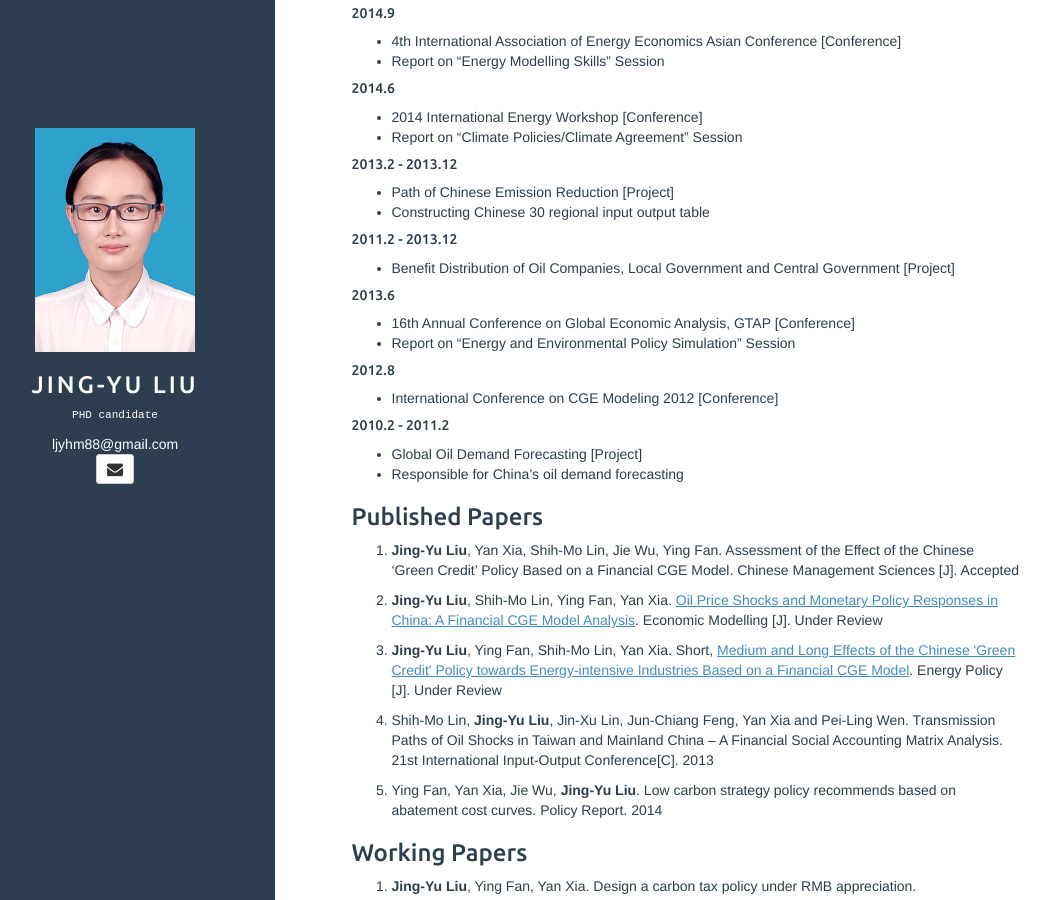
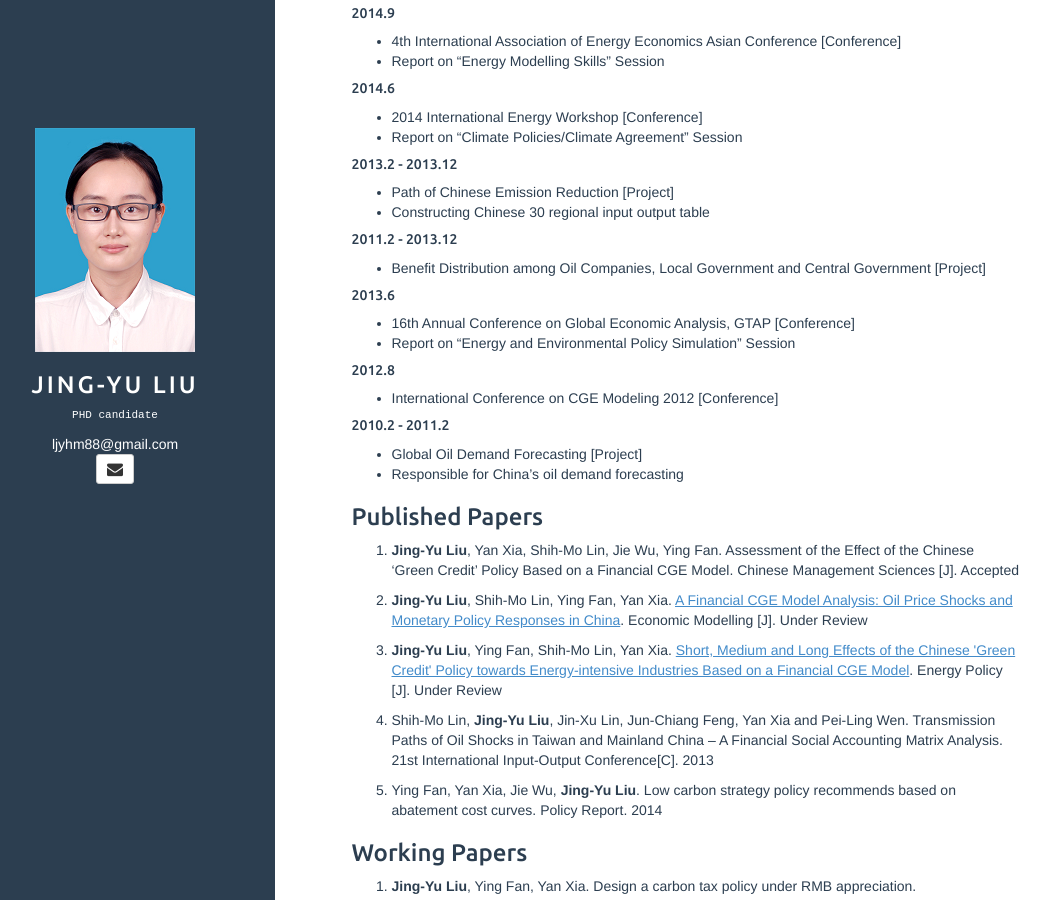
Before and after one commit to ljyhm/ljyhm.github.io, a Jekyll site: the page built from _posts/2015-01-03-Resume.md, in a window 1280 px wide and 900 px high, scrolled down 579 px. Shown: the whole window, without its empty margins (45-1095 px from the left). Built offline with Jekyll 4.4.1, drawn with Linux system fonts in a browser that asks for light colours.

Commit message:
change words

```diff
--- a/_posts/2015-01-03-Resume.md
+++ b/_posts/2015-01-03-Resume.md
@@ -41,7 +41,7 @@ fullview: true
   - Constructing Chinese 30 regional input output table
 
 #####  2011.2 - 2013.12
-  - Benefit Distribution of Oil Companies, Local Government and Central Government [Project]
+  - Benefit Distribution among Oil Companies, Local Government and Central Government [Project]
 
 #####  2013.6
   - 16th Annual Conference on Global Economic Analysis, GTAP [Conference]
@@ -58,9 +58,9 @@ fullview: true
 ### Published Papers
 1.	**Jing-Yu Liu**, Yan Xia, Shih-Mo Lin, Jie Wu, Ying Fan. Assessment of the Effect of the Chinese 'Green Credit' Policy Based on a Financial CGE Model. Chinese Management Sciences [J]. Accepted
 
-2.	**Jing-Yu Liu**, Shih-Mo Lin, Ying Fan, Yan Xia. [<u>Oil Price Shocks and Monetary Policy Responses in China: A Financial CGE Model Analysis</u>](assets/media/1.pdf). Economic Modelling [J]. Under Review
+2.	**Jing-Yu Liu**, Shih-Mo Lin, Ying Fan, Yan Xia. [<u> A Financial CGE Model Analysis: Oil Price Shocks and Monetary Policy Responses in China</u>](assets/media/1.pdf). Economic Modelling [J]. Under Review
 
-3.	**Jing-Yu Liu**, Ying Fan, Shih-Mo Lin, Yan Xia. Short, [<u>Medium and Long Effects of the Chinese 'Green Credit' Policy towards Energy-intensive Industries Based on a Financial CGE Model</u>](assets/media/2.pdf). Energy Policy [J]. Under Review
+3.	**Jing-Yu Liu**, Ying Fan, Shih-Mo Lin, Yan Xia. [<u>Short, Medium and Long Effects of the Chinese 'Green Credit' Policy towards Energy-intensive Industries Based on a Financial CGE Model</u>](assets/media/2.pdf). Energy Policy [J]. Under Review
 
 4.	Shih-Mo Lin, **Jing-Yu Liu**, Jin-Xu Lin, Jun-Chiang Feng, Yan Xia and Pei-Ling Wen. Transmission Paths of Oil Shocks in Taiwan and Mainland China – A Financial Social Accounting Matrix Analysis. 21st International Input-Output Conference[C]. 2013
 
```
Also changed, not shown: 2 other files.
